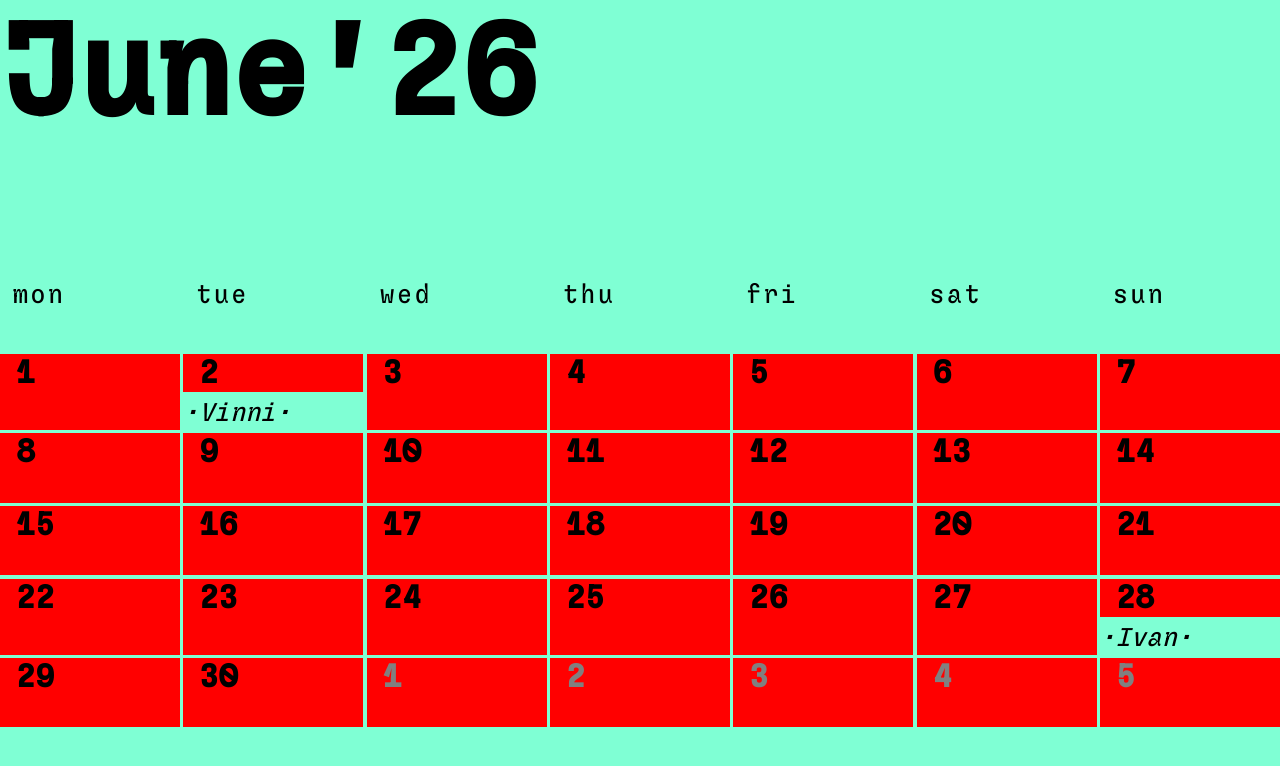
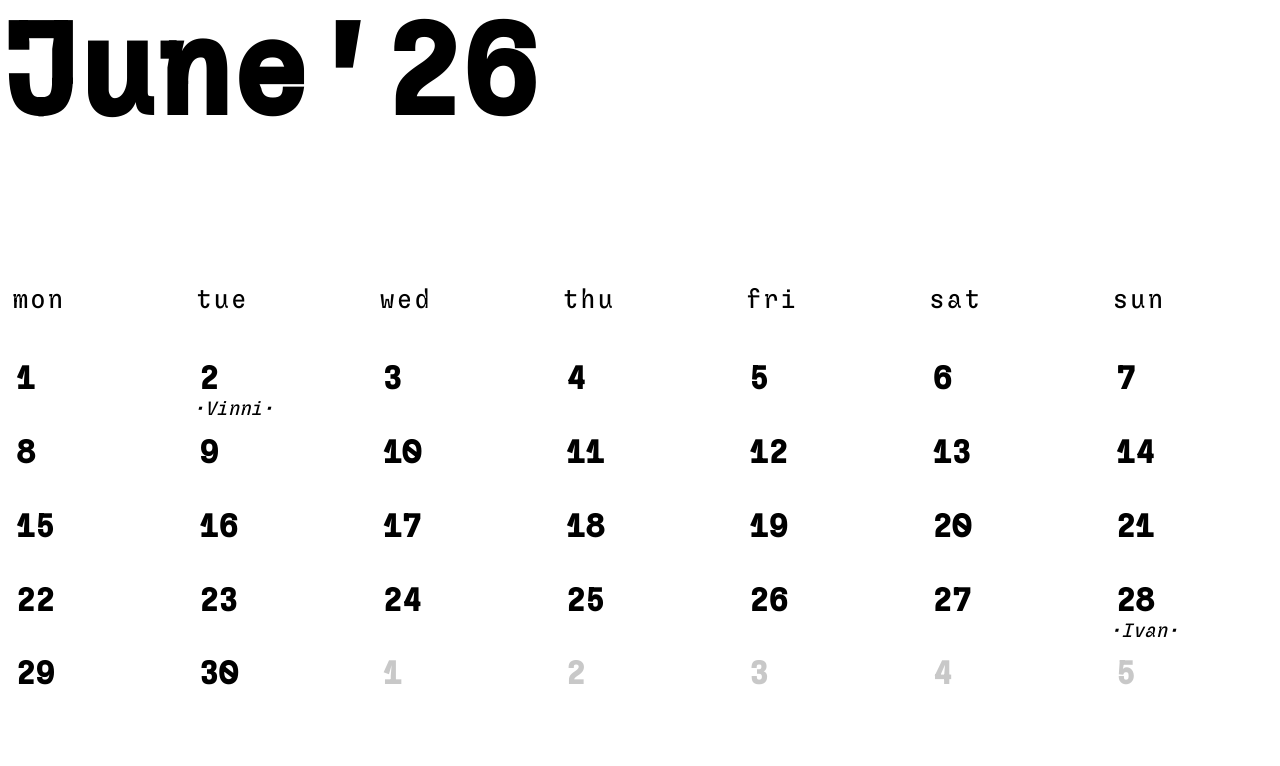
Before and after one commit to VinniCh95/P9, a plain HTML site: page index.html in a window 1280 px wide. Drawn offline with Linux system fonts and the light colour scheme; files whose address does not match are found by name.

Commit message:
Update index.html

```diff
--- a/index.html
+++ b/index.html
@@ -26,7 +26,7 @@
 
         .container{
             font-family: "Sligoil";
-            background-color: aquamarine;
+            /*background-color: aquamarine;*/
             width: 100vw;
             height: 100vh;
             display: inline-grid;
@@ -53,18 +53,24 @@
 
         p{
             font-weight: 900;
-            background-color: red;
+            /*background-color: red;*/
             padding: 0 0 0 0.5em;
 
         }
 
         em{
+            position: absolute;
             font-weight: 100;
-            font-size: 0.8em;
+            font-size: 0.6em;
+            top: 2em;
+            left: 0.5em;
+        }
+        #info{
+            position: relative;
         }
 
         .mx {
-            color: gray;
+            color: rgb(200, 200, 200);
         }
 
         /*.container p{
@@ -92,7 +98,7 @@
             <h2>sat</h2>
             <h2>sun</h2>
             <p class="ma">1</p>
-            <div class="ma">
+            <div class="ma" id="info">
                 <p>2</p>
                 <em>·Vinni·</em>
             </div>
@@ -121,7 +127,7 @@
             <p class="ma">25</p>
             <p class="ma">26</p>
             <p class="ma">27</p>
-            <div class="ma">
+            <div class="ma" id="info">
                 <p>28</p>
                 <em>·Ivan·</em>
             </div>
```
